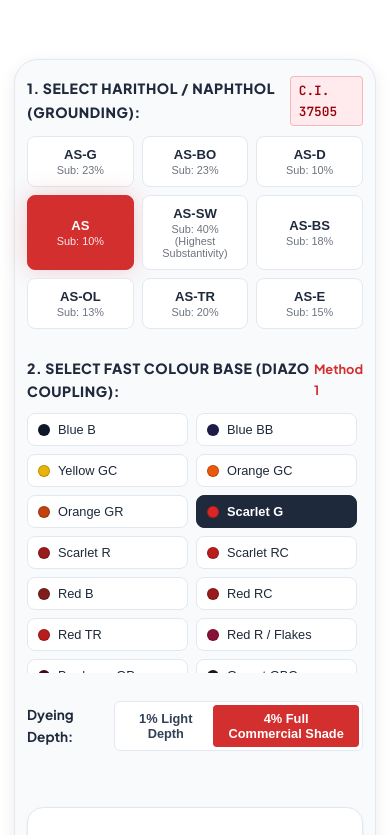
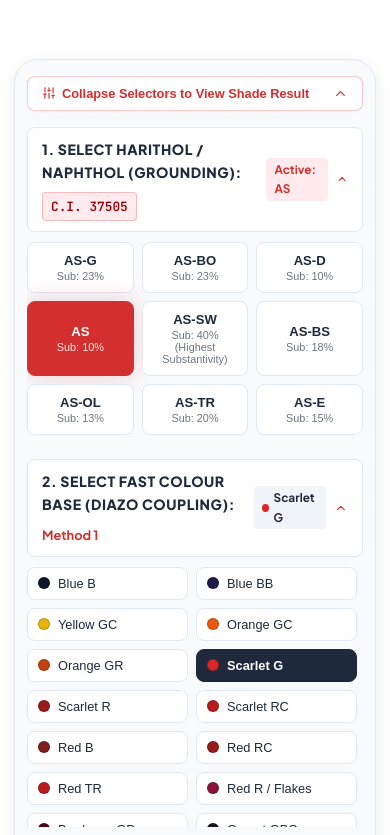
Before and after one commit to priyanshupatel073/HariharChemicals, a React (Vite) app: page /shade-card in a window 390 px wide. Shown: the part 869-1704 px from the top of the page. Built offline with nearby package versions, Linux system fonts and the light colour scheme.

Commit message:
Add mobile-only smooth collapse animation for shade selector cards

```diff
--- a/src/components/ShadeCardExplorer.jsx
+++ b/src/components/ShadeCardExplorer.jsx
@@ -11,13 +11,16 @@ import {
   ArrowRight,
   ShieldCheck,
   Flame,
-  Award
+  Award,
+  ChevronDown
 } from 'lucide-react';
 
 export default function ShadeCardExplorer({ onSelectRecipeForRfq }) {
   const [selectedNaphtholCode, setSelectedNaphtholCode] = useState('AS');
   const [selectedBaseCode, setSelectedBaseCode] = useState('Scarlet G');
   const [activeDepth, setActiveDepth] = useState('4%'); // '1%' or '4%'
+  const [mobileNaphtholOpen, setMobileNaphtholOpen] = useState(true);
+  const [mobileBaseOpen, setMobileBaseOpen] = useState(true);
 
   // Find current combination or fallback
   const currentCombination = SHADE_COMBINATIONS.find(
@@ -64,15 +67,75 @@ export default function ShadeCardExplorer({ onSelectRecipeForRfq }) {
         >
           {/* Controls Column (Left) */}
           <div>
+            {/* Mobile Collapse/Expand Quick Toolbar (Only on mobile <= 768px) */}
+            <div className="mobile-collapse-toolbar mobile-collapse-only" style={{ marginBottom: '16px' }}>
+              <button
+                type="button"
+                onClick={() => {
+                  const anyOpen = mobileNaphtholOpen || mobileBaseOpen;
+                  setMobileNaphtholOpen(!anyOpen);
+                  setMobileBaseOpen(!anyOpen);
+                }}
+                style={{
+                  width: '100%',
+                  display: 'flex',
+                  alignItems: 'center',
+                  justifyContent: 'space-between',
+                  padding: '9px 14px',
+                  backgroundColor: '#FFFFFF',
+                  border: '1px solid var(--brand-red-border)',
+                  borderRadius: '8px',
+                  color: 'var(--brand-red)',
+                  fontSize: '0.8rem',
+                  fontWeight: 700,
+                  cursor: 'pointer',
+                  boxShadow: '0 1px 3px rgba(0,0,0,0.04)'
+                }}
+              >
+                <span style={{ display: 'flex', alignItems: 'center', gap: '6px' }}>
+                  <Sliders size={14} />
+                  <span>{(mobileNaphtholOpen || mobileBaseOpen) ? 'Collapse Selectors to View Shade Result' : 'Expand Selectors to Change Color'}</span>
+                </span>
+                <ChevronDown size={15} style={{ transform: (mobileNaphtholOpen || mobileBaseOpen) ? 'rotate(180deg)' : 'none', transition: 'transform 0.3s ease' }} />
+              </button>
+            </div>
+
             {/* Step 1: Select Naphthol (Harithol) */}
-            <div style={{ marginBottom: '28px' }}>
-              <div style={{ display: 'flex', justifyContent: 'space-between', alignItems: 'center', marginBottom: '10px' }}>
-                <label style={{ fontSize: '0.88rem', fontWeight: 800, color: 'var(--brand-grey-dark)', textTransform: 'uppercase', letterSpacing: '0.04em' }}>
+            <div className="shade-selector-card" style={{ marginBottom: '24px' }}>
+              <div
+                className="shade-selector-header"
+                onClick={() => setMobileNaphtholOpen(!mobileNaphtholOpen)}
+                style={{ display: 'flex', justifyContent: 'space-between', alignItems: 'center', marginBottom: '10px' }}
+              >
+                <div style={{ display: 'flex', alignItems: 'center', gap: '8px', flexWrap: 'wrap' }}>
+                  <label style={{ fontSize: '0.88rem', fontWeight: 800, color: 'var(--brand-grey-dark)', textTransform: 'uppercase', letterSpacing: '0.04em', cursor: 'pointer' }}>
                     1. Select Harithol / Naphthol (Grounding):
                   </label>
                   <span className="ci-badge">C.I. {currentNaphthol.ciNo}</span>
                 </div>
 
+                <div className="mobile-collapse-only" style={{ display: 'flex', alignItems: 'center', gap: '8px' }}>
+                  <span
+                    style={{
+                      fontSize: '0.74rem',
+                      fontWeight: 700,
+                      color: 'var(--brand-red)',
+                      backgroundColor: 'var(--brand-red-light)',
+                      padding: '2px 8px',
+                      borderRadius: '4px'
+                    }}
+                  >
+                    Active: {selectedNaphtholCode}
+                  </span>
+                  <ChevronDown
+                    size={16}
+                    className={`mobile-chevron ${mobileNaphtholOpen ? 'rotated' : ''}`}
+                    color="var(--brand-red)"
+                  />
+                </div>
+              </div>
+
+              <div className={`shade-selector-content ${mobileNaphtholOpen ? 'is-expanded' : 'is-collapsed'}`}>
                 <div style={{ display: 'grid', gridTemplateColumns: 'repeat(auto-fill, minmax(95px, 1fr))', gap: '8px' }}>
                   {NAPHTHOL_PRODUCTS.map((n) => {
                     const isSelected = n.code === selectedNaphtholCode;
@@ -112,11 +175,17 @@ export default function ShadeCardExplorer({ onSelectRecipeForRfq }) {
                   })}
                 </div>
               </div>
+            </div>
 
             {/* Step 2: Select Fast Colour Base (Developing) */}
-            <div style={{ marginBottom: '28px' }}>
-              <div style={{ display: 'flex', justifyContent: 'space-between', alignItems: 'center', marginBottom: '10px' }}>
-                <label style={{ fontSize: '0.88rem', fontWeight: 800, color: 'var(--brand-grey-dark)', textTransform: 'uppercase', letterSpacing: '0.04em' }}>
+            <div className="shade-selector-card" style={{ marginBottom: '24px' }}>
+              <div
+                className="shade-selector-header"
+                onClick={() => setMobileBaseOpen(!mobileBaseOpen)}
+                style={{ display: 'flex', justifyContent: 'space-between', alignItems: 'center', marginBottom: '10px' }}
+              >
+                <div style={{ display: 'flex', alignItems: 'center', gap: '8px', flexWrap: 'wrap' }}>
+                  <label style={{ fontSize: '0.88rem', fontWeight: 800, color: 'var(--brand-grey-dark)', textTransform: 'uppercase', letterSpacing: '0.04em', cursor: 'pointer' }}>
                     2. Select Fast Colour Base (Diazo Coupling):
                   </label>
                   <span style={{ fontSize: '0.8rem', color: 'var(--brand-red)', fontWeight: 700 }}>
@@ -124,6 +193,32 @@ export default function ShadeCardExplorer({ onSelectRecipeForRfq }) {
                   </span>
                 </div>
 
+                <div className="mobile-collapse-only" style={{ display: 'flex', alignItems: 'center', gap: '8px' }}>
+                  <span
+                    style={{
+                      fontSize: '0.74rem',
+                      fontWeight: 700,
+                      color: 'var(--brand-grey-dark)',
+                      backgroundColor: 'var(--bg-tertiary)',
+                      padding: '2px 8px',
+                      borderRadius: '4px',
+                      display: 'flex',
+                      alignItems: 'center',
+                      gap: '5px'
+                    }}
+                  >
+                    <span style={{ width: '8px', height: '8px', borderRadius: '50%', backgroundColor: currentBase.shadeHex }} />
+                    {selectedBaseCode}
+                  </span>
+                  <ChevronDown
+                    size={16}
+                    className={`mobile-chevron ${mobileBaseOpen ? 'rotated' : ''}`}
+                    color="var(--brand-red)"
+                  />
+                </div>
+              </div>
+
+              <div className={`shade-selector-content ${mobileBaseOpen ? 'is-expanded' : 'is-collapsed'}`}>
                 <div
                   style={{
                     display: 'grid',
@@ -173,6 +268,7 @@ export default function ShadeCardExplorer({ onSelectRecipeForRfq }) {
                       </button>
                     );
                   })}
+                </div>
               </div>
             </div>
 
@@ -449,6 +545,65 @@ export default function ShadeCardExplorer({ onSelectRecipeForRfq }) {
       </div>
 
       <style>{`
+        /* Smooth Collapse Animation (Mobile-only) */
+        .shade-selector-content {
+          overflow: hidden;
+          transition: max-height 0.38s cubic-bezier(0.4, 0, 0.2, 1),
+                      opacity 0.28s cubic-bezier(0.4, 0, 0.2, 1),
+                      transform 0.32s cubic-bezier(0.4, 0, 0.2, 1);
+          transform-origin: top center;
+        }
+
+        @media (max-width: 768px) {
+          .shade-selector-content.is-collapsed {
+            max-height: 0px !important;
+            opacity: 0 !important;
+            transform: scaleY(0.96) translateY(-4px) !important;
+            pointer-events: none !important;
+            margin-bottom: 0px !important;
+          }
+          .shade-selector-content.is-expanded {
+            max-height: 560px !important;
+            opacity: 1 !important;
+            transform: scaleY(1) translateY(0) !important;
+            pointer-events: auto !important;
+          }
+          .shade-selector-header {
+            cursor: pointer;
+            user-select: none;
+            -webkit-tap-highlight-color: transparent;
+            padding: 10px 14px;
+            background-color: #FFFFFF;
+            border: 1px solid var(--brand-grey-light);
+            border-radius: var(--radius-sm);
+            margin-bottom: 10px;
+            transition: all 0.18s ease;
+          }
+          .shade-selector-header:active {
+            background-color: var(--brand-red-light);
+            border-color: var(--brand-red-border);
+          }
+          .mobile-chevron {
+            transition: transform 0.3s cubic-bezier(0.4, 0, 0.2, 1);
+          }
+          .mobile-chevron.rotated {
+            transform: rotate(180deg);
+          }
+        }
+
+        @media (min-width: 769px) {
+          .mobile-collapse-only {
+            display: none !important;
+          }
+          .shade-selector-content {
+            max-height: none !important;
+            opacity: 1 !important;
+            transform: none !important;
+            display: block !important;
+            pointer-events: auto !important;
+          }
+        }
+
         @media (max-width: 992px) {
           .shade-card-grid {
             grid-template-columns: 1fr !important;
```
Also changed, not shown: 1 other file (tests, documents, lock files or other folders). Lines whose indentation alone changed are shown as unchanged.
